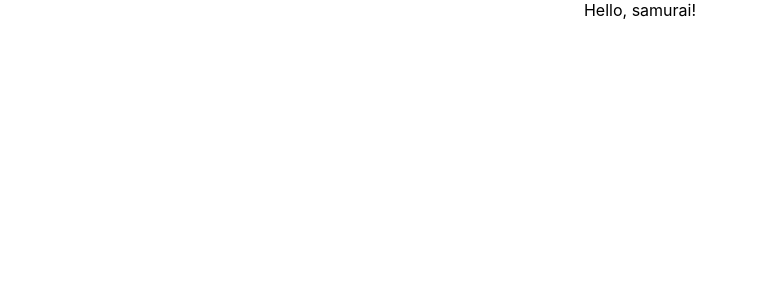
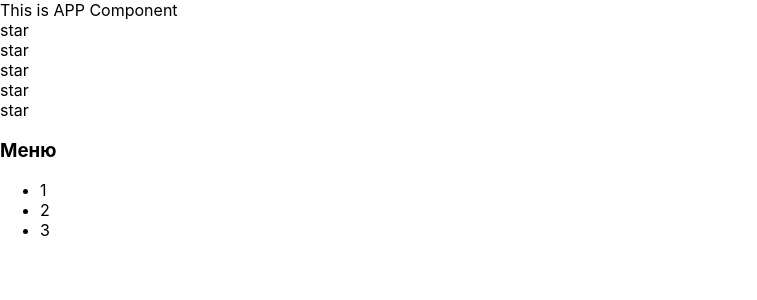
Before and after one commit to alpetrushkin/samurai-way-main, a React (Create React App) app: page / in a window 1280 px wide. Shown: the top 300 px of the page, without its empty margins (0-757 px from the left). Built offline with nearby package versions, Linux system fonts and the light colour scheme.

Commit message:
components

```diff
--- a/src/App.tsx
+++ b/src/App.tsx
@@ -1,12 +1,50 @@
 import React from 'react';
 import './App.css';
 
+function hello() {
+    debugger
+    alert('Hello IT-Kamasutra')
+}
+// hello()
+
 function App() {
+    debugger
   return (
-    <div className="App">
-     Hello, samurai!
+    <div>
+        This is APP Component
+        <Rating/>
+        <Accordion/>
     </div>
   );
 }
 
+function Rating() {
+    debugger
+    return (
+        <div>
+            <Star/>
+            <Star/>
+            <Star/>
+            <Star/>
+            <Star/>
+        </div>
+    )
+}
+
+function Star() {
+    return <div>star</div>
+}
+
+function Accordion() {
+    debugger
+    return <div>
+        <h3>Меню</h3>
+        <ul>
+            <li>1</li>
+            <li>2</li>
+            <li>3</li>
+        </ul>
+    </div>
+}
+
 export default App;
```
